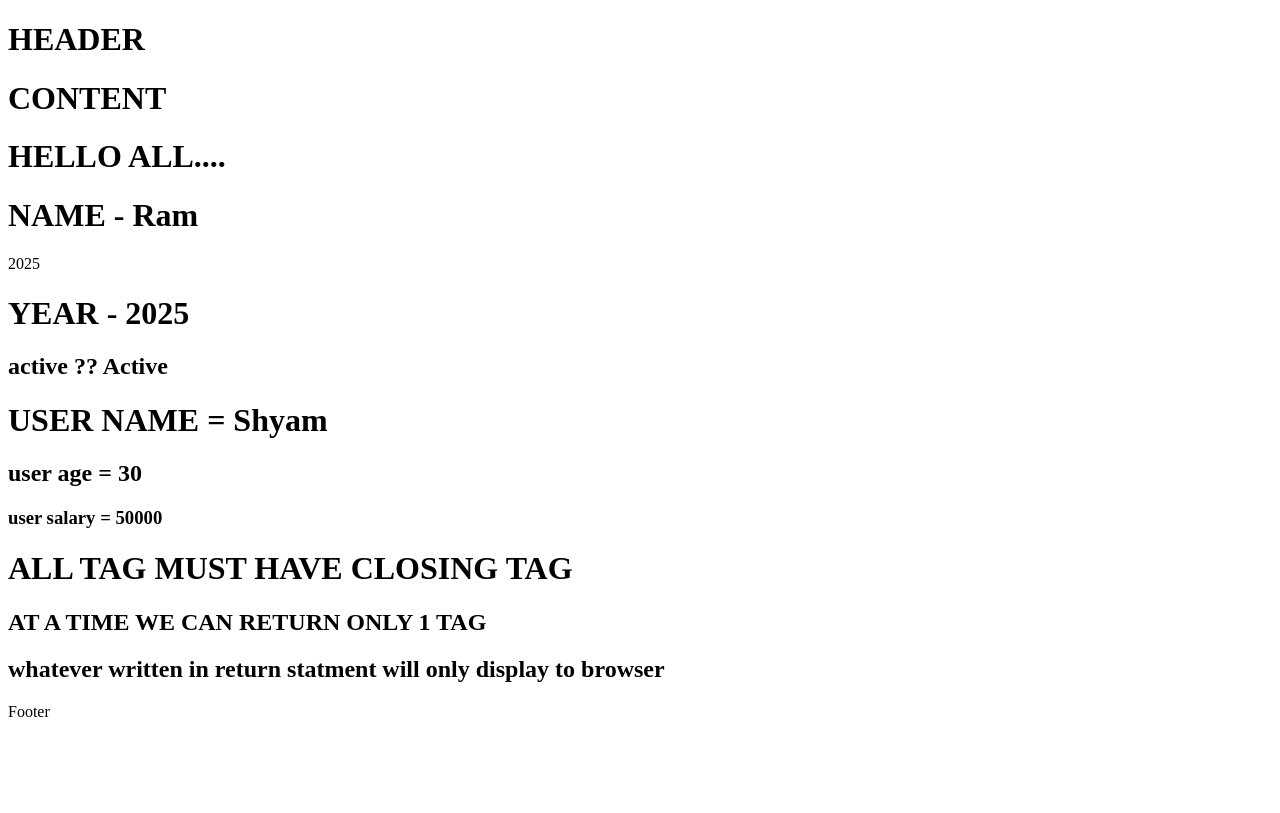
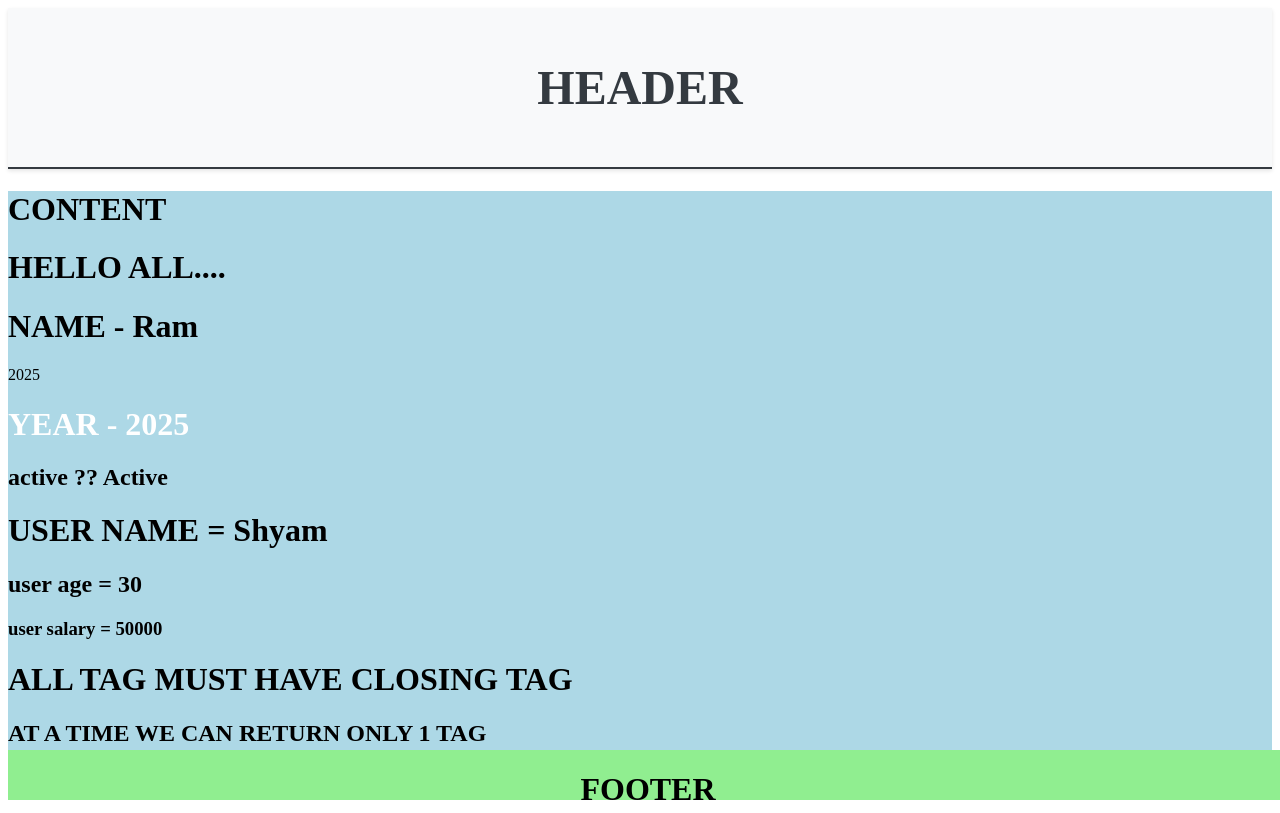
Before and after one commit to samirvithlani/lerning25ft_mern, a React (Vite) app: page / in a window 1280 px wide. Built offline with nearby package versions, Linux system fonts and the light colour scheme.

Commit message:
styleing

```diff
--- /dev/null
+++ b/src/assets/css/header.css
@@ -0,0 +1,13 @@
+.header{
+    background-color: #f8f9fa;
+    padding: 20px;
+    text-align: center;
+    font-size: 24px;
+    color: #343a40;
+    border-bottom: 2px solid #343a40;
+    box-shadow: 0 2px 4px rgba(0, 0, 0, 0.1);
+    transition: background-color 0.3s ease;
+    position: relative;
+    z-index: 1000;
+
+}
--- a/src/components/Content.jsx
+++ b/src/components/Content.jsx
@@ -1,23 +1,22 @@
-import React from 'react'
+import React from "react";
 
 export const Content = () => {
-
-    var year =2025
-    var name = "Ram"
-    var isActive = true
-    var user = {
-      name:"Shyam",
-      age:30,
-      salary: 50000,
-    }
+  var year = 2025;
+  var name = "Ram";
+  var isActive = true;
+  var user = {
+    name: "Shyam",
+    age: 30,
+    salary: 50000,
+  };
   return (
-    <div>
-        <h1>CONTENT</h1>
-        <h1>HELLO ALL....</h1>
+    <div style={{ backgroundColor: "lightblue" }}>
+      <h1>CONTENT</h1>
+      <h1>HELLO ALL....</h1>
       <h1>NAME - {name}</h1>
       {year}
-      <h1>YEAR - {year}</h1>
-      <h2>active ?? {isActive == true ? "Active" :"Not Active"}</h2>
+      <h1 style={{color:"white"}}>YEAR - {year}</h1>
+      <h2>active ?? {isActive == true ? "Active" : "Not Active"}</h2>
       <h1>USER NAME = {user.name}</h1>
       <h2>user age = {user.age}</h2>
       <h3>user salary = {user.salary}</h3>
@@ -25,5 +24,5 @@ export const Content = () => {
       <h2>AT A TIME WE CAN RETURN ONLY 1 TAG</h2>
       <h2>whatever written in return statment will only display to browser</h2>
     </div>
-  )
-}
+  );
+};
--- a/src/components/Footer.jsx
+++ b/src/components/Footer.jsx
@@ -1,7 +1,20 @@
 import React from 'react'
 
 export const Footer = () => {
+
+    var footerStyle = {
+        backgroundColor: "lightgreen",
+        height: "50px",
+        width: "100%",
+        position: "fixed",
+        bottom: "0px",
+        textAlign: "center",
+        zIndex: "1"
+    }
+
   return (
-    <div>Footer</div>
+    <div style={footerStyle}>
+        <h1>FOOTER</h1>
+    </div>
   )
 }
--- a/src/components/Header.jsx
+++ b/src/components/Header.jsx
@@ -1,8 +1,10 @@
 import React from 'react'
+//<link rel stylesheet" href="https://cdnjs.cloudflare.com/ajax/libs/font-awesome/4.7.0/css/font-awesome.min.css">
+import "../assets/css/header.css"
 
 export const Header = () => {
   return (
-    <div>
+    <div className='header'>
         <h1>HEADER</h1>
     </div>
   )
```
Also changed, not shown: th.txt.
